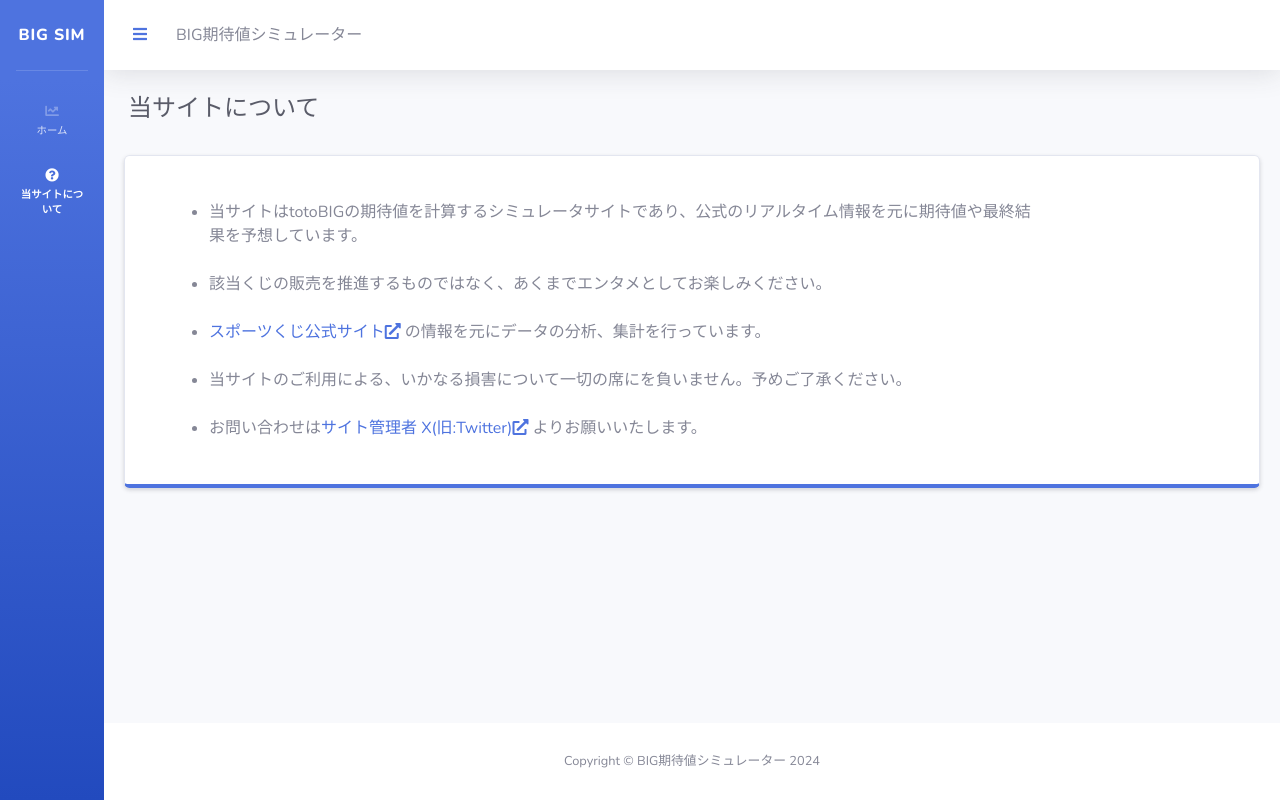
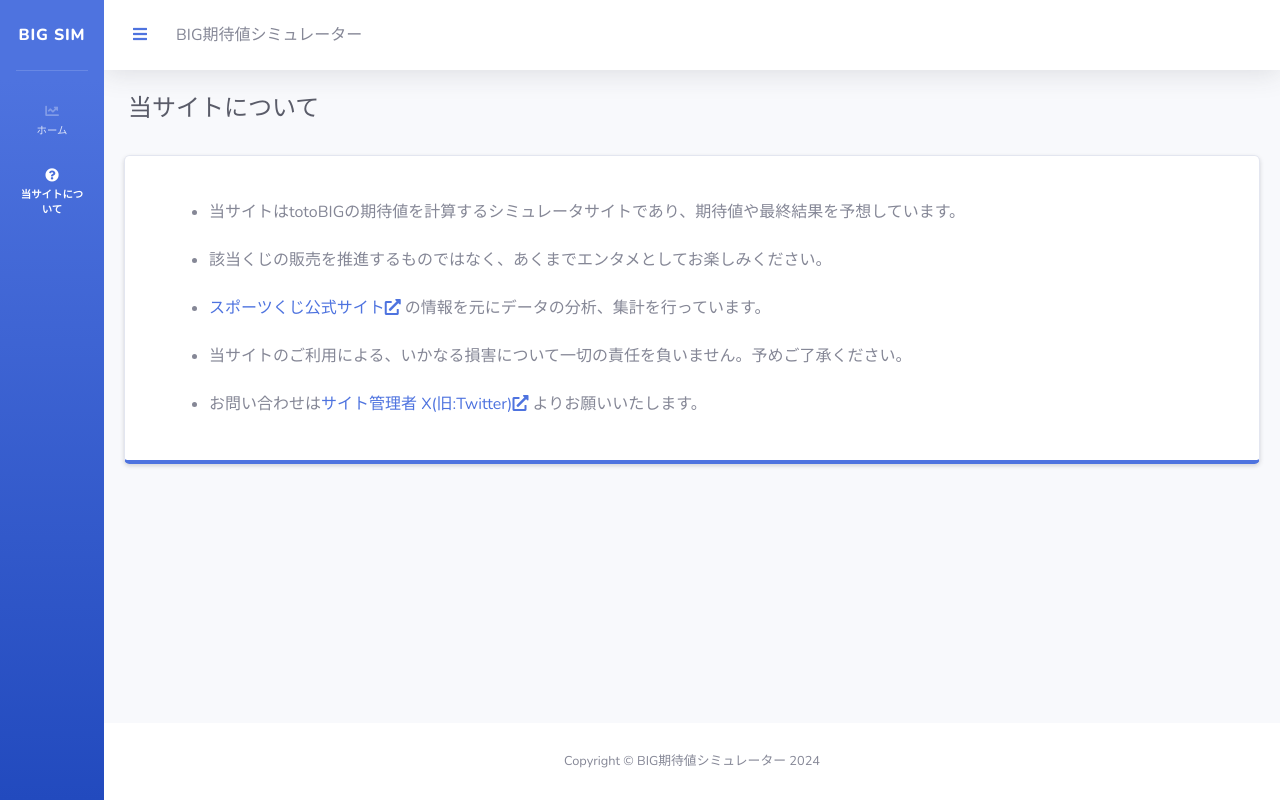
Before and after one commit to YoshySET/big_simulator, a Flask app: page /about in a window 1280 px wide. Run offline with Flask 3, Linux system fonts and the light colour scheme; some libraries are stand-ins or nearby versions.

Commit message:
aboutページの誤字修正

```diff
--- a/templates/about.html
+++ b/templates/about.html
@@ -14,14 +14,14 @@
                             <div class="row">
                                 <div class="col-md-10">
                                     <ul>
-                                        <li class="my-4">当サイトはtotoBIGの期待値を計算するシミュレータサイトであり、公式のリアルタイム情報を元に期待値や最終結果を予想しています。</li>
+                                        <li class="my-4">当サイトはtotoBIGの期待値を計算するシミュレータサイトであり、期待値や最終結果を予想しています。</li>
                                         <li class="my-4">該当くじの販売を推進するものではなく、あくまでエンタメとしてお楽しみください。</li>
                                         <li class="my-4"><a
                                                 href="https://store.toto-dream.com"
                                                 target="_blank" rel="noopener noreferrer">スポーツくじ公式サイト<i class="fas fa-external-link-alt"></i>
                                         </a>の情報を元にデータの分析、集計を行っています。
                                         </li>
-                                        <li class="my-4">当サイトのご利用による、いかなる損害について一切の席にを負いません。予めご了承ください。</li>
+                                        <li class="my-4">当サイトのご利用による、いかなる損害について一切の責任を負いません。予めご了承ください。</li>
                                         <li class="my-4">お問い合わせは<a
                                                 href="https://x.com/_RyTech" target="_blank" rel="noopener noreferrer">サイト管理者 X(旧:Twitter)<i class="fas fa-external-link-alt"></i>
                                         </a>よりお願いいたします。
```
